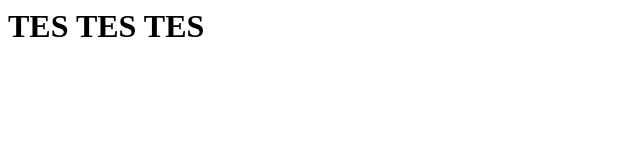
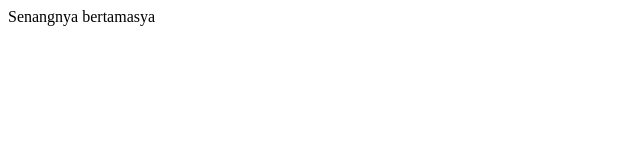
Before and after one commit to pendekarpedang/WS4D, a plain HTML site: page index.html in a window 1280 px wide. Shown: the whole page, without its empty margins (0-640 px from the left). Drawn offline with Linux system fonts and the light colour scheme.

Commit message:
Update index.html

```diff
--- a/index.html
+++ b/index.html
@@ -1 +1 @@
-<h1> TES TES TES </h1>
+<p> Senangnya bertamasya </p>
```
